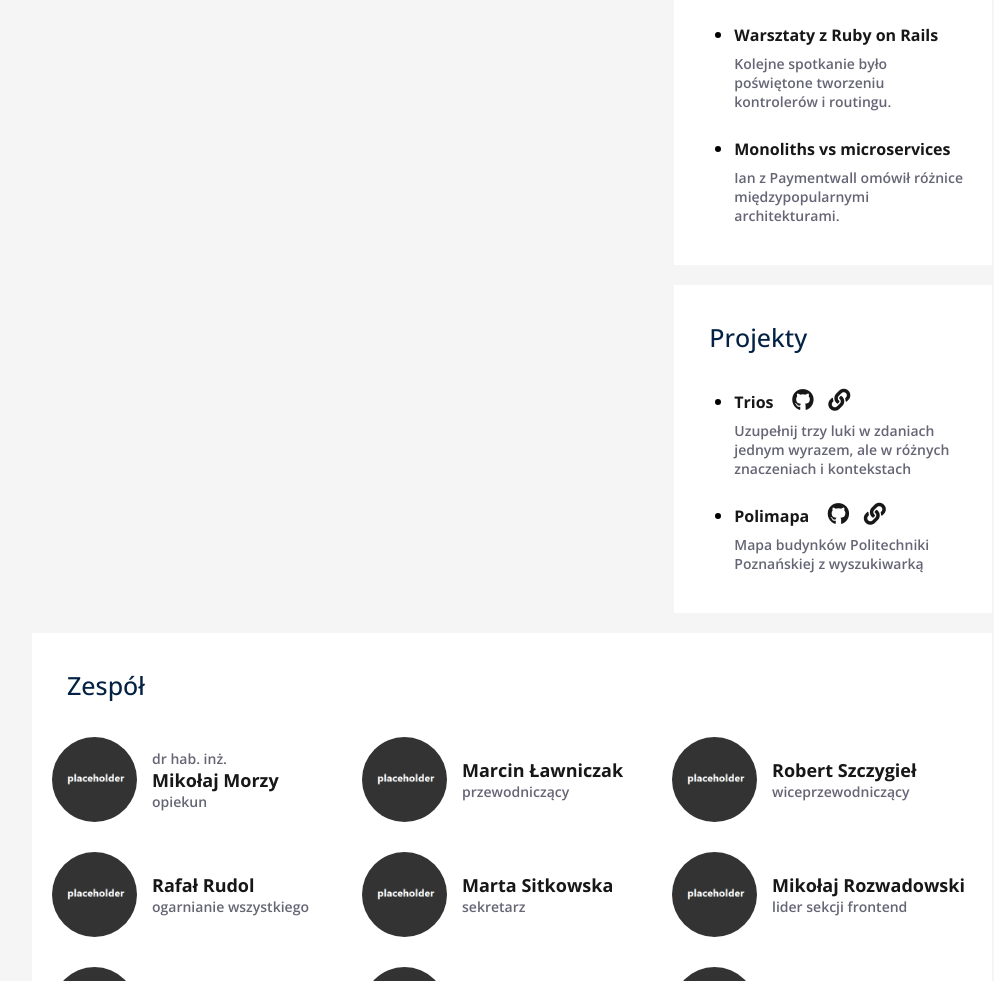
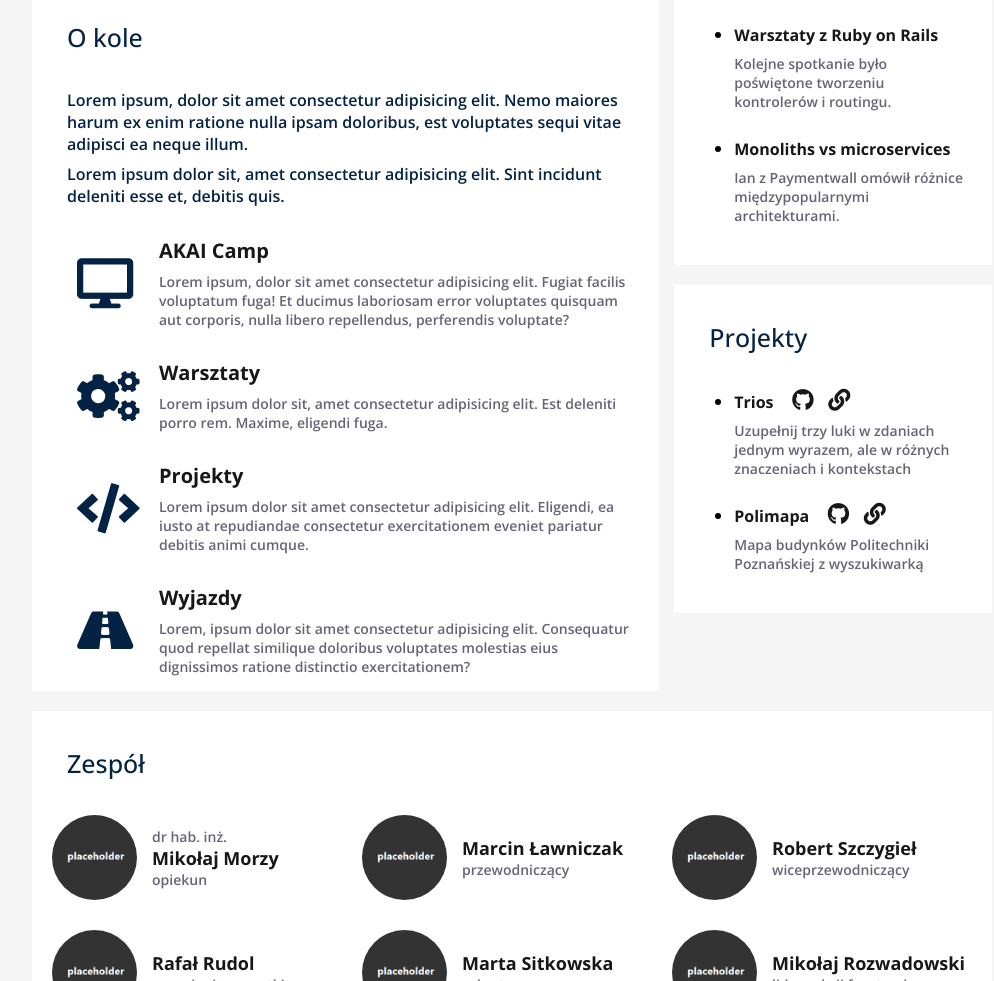
Before and after one commit to akai-org/website-poc, a website built with webpack: page src/index.html in a window 1280 px wide. Shown: the part 709-1690 px from the top of the page, without its empty margins (128-1122 px from the left). Built offline with nearby package versions, Linux system fonts and the light colour scheme; files whose address does not match are found by name.

Commit message:
about us-section

```diff
--- a/src/css/basic/_basic.scss
+++ b/src/css/basic/_basic.scss
@@ -32,8 +32,8 @@ h4 {
 }
 
 p {
+    color: $dark-gray;
     font-size: 1.8rem;
-    font-size: $dark-gray;
     font-weight: 600;
     margin-top: 8px;
 }
--- a/src/css/main.scss
+++ b/src/css/main.scss
@@ -6,6 +6,7 @@
 @import 'sections/header';
 @import 'sections/main';
 @import 'sections/slider';
+@import 'sections/about_us';
 @import 'sections/calendar';
 @import 'sections/last-events';
 @import 'sections/projects';
--- /dev/null
+++ b/src/css/sections/_about_us.scss
@@ -0,0 +1,40 @@
+.about {
+    @extend %container;
+
+    p {
+        color: $bluish;
+        font-size: 1.6rem;
+        font-weight: 600;
+    }
+}
+
+.stamp {
+    align-items: center;
+    display: flex;
+    margin-top: 30px;
+}
+
+.stamp-desc {
+    h3 {
+        font-size: 2rem;
+        font-weight: 700;
+    }
+
+    p {
+        color: $description;
+        font-size: 1.4rem;
+    }
+}
+
+.icon-cont {
+    float: left;
+    min-width: 92px;
+    width: 92px;
+
+    i {
+        color: $bluish;
+        font-size: 500%;
+        margin-right: 10px;
+        padding: 10px;
+    }
+}
--- a/src/css/sections/_slider.scss
+++ b/src/css/sections/_slider.scss
@@ -2,6 +2,7 @@
     background-color: $slider-background;
     box-shadow: inset 0 0 0 1000px rgba(52, 73, 94, 0.5);
     height: 58vh;
+    margin-bottom: 20px;
     position: relative;
     transition: background-image 2s ease-in-out, background-image 2s ease-in-out, background-position 2s ease-in-out;
     transition-delay: -0.5s;
--- a/src/index.html
+++ b/src/index.html
@@ -33,7 +33,45 @@
                 </article>
             </section>
             <article class="about">
-                <!-- About us (shortcut on homepage) -->
+                <h2>O kole</h2>
+                <p>Lorem ipsum, dolor sit amet consectetur adipisicing elit. Nemo maiores harum ex enim ratione nulla ipsam doloribus, est voluptates sequi vitae adipisci ea neque illum.</p>
+                <p>Lorem ipsum dolor sit, amet consectetur adipisicing elit. Sint incidunt deleniti esse et, debitis quis.</p>
+                <div class="stamp">
+                    <div class="icon-cont">
+                        <i class="fas fa-desktop"></i>
+                    </div>
+                    <div class="stamp-desc">
+                        <h3>AKAI Camp</h3>
+                        <p>Lorem ipsum, dolor sit amet consectetur adipisicing elit. Fugiat facilis voluptatum fuga! Et ducimus laboriosam error voluptates quisquam aut corporis, nulla libero repellendus, perferendis voluptate?</p>
+                    </div>
+                </div>
+                <div class="stamp">
+                    <div class="icon-cont">
+                        <i class="fas fa-cogs"></i>
+                    </div>
+                    <div class="stamp-desc">
+                        <h3>Warsztaty</h3>
+                        <p>Lorem ipsum dolor sit, amet consectetur adipisicing elit. Est deleniti porro rem. Maxime, eligendi fuga.</p>
+                    </div>
+                </div>
+                <div class="stamp">
+                    <div class="icon-cont">
+                        <i class="fas fa-code"></i>
+                    </div>
+                    <div class="stamp-desc">
+                        <h3>Projekty</h3>
+                        <p>Lorem ipsum dolor sit amet consectetur adipisicing elit. Eligendi, ea iusto at repudiandae consectetur exercitationem eveniet pariatur debitis animi cumque.</p>
+                    </div>
+                </div>
+                <div class="stamp">
+                    <div class="icon-cont">
+                        <i class="fas fa-road"></i>
+                    </div>
+                    <div class="stamp-desc">
+                        <h3>Wyjazdy</h3>
+                        <p>Lorem, ipsum dolor sit amet consectetur adipisicing elit. Consequatur quod repellat similique doloribus voluptates molestias eius dignissimos ratione distinctio exercitationem?</p>
+                    </div>
+                </div>
             </article>
         </div>
         <aside>
```
